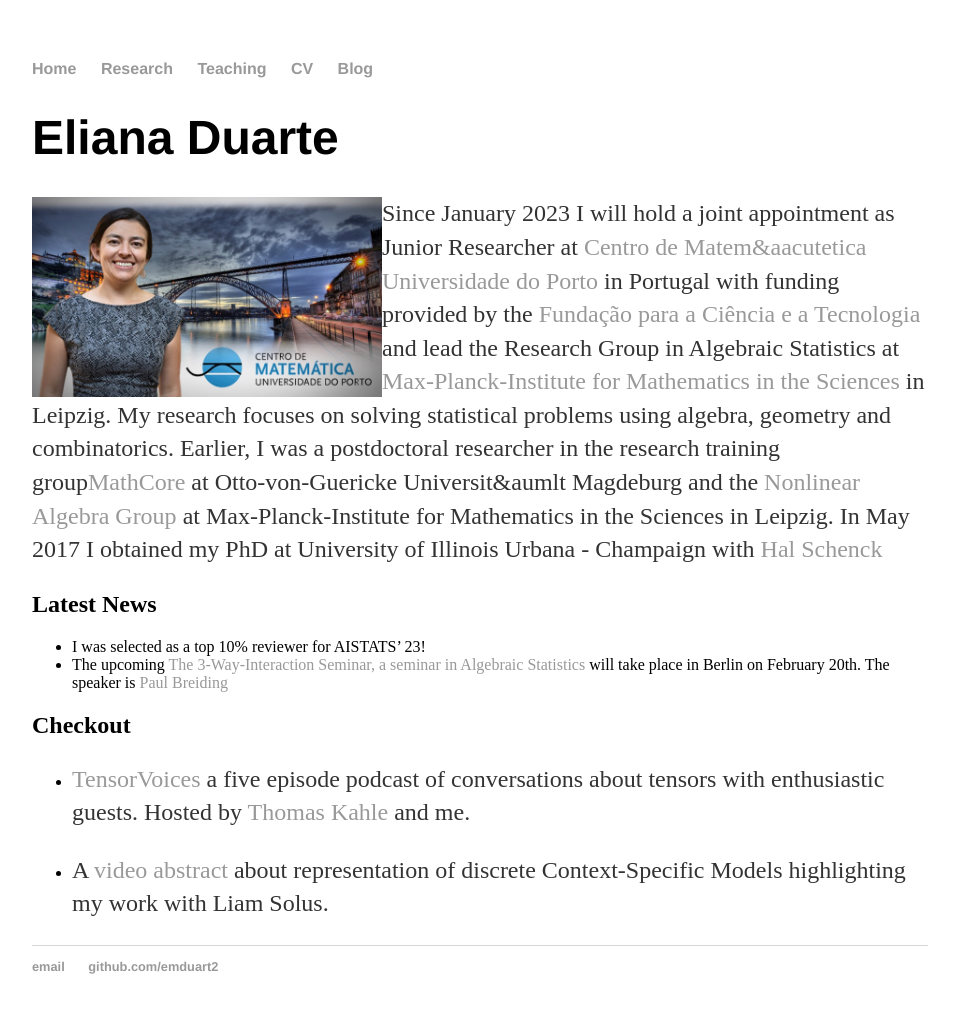
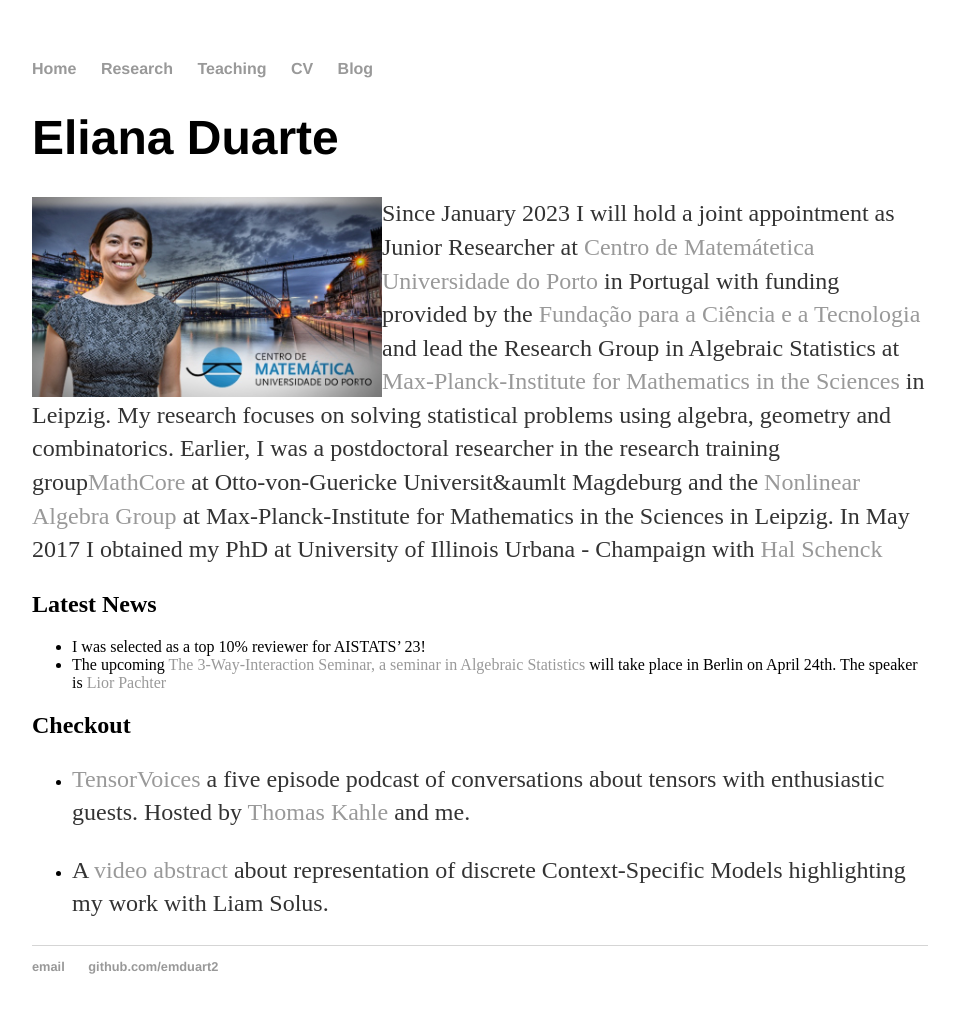
Before and after one commit to emduart2/emduart2.github.io, a Jekyll site: the page built from index.md, in a window 1280 px wide. Shown: the whole page, without its empty margins (160-1119 px from the left). Built offline with Jekyll 4.4.1, drawn with Linux system fonts in a browser that asks for light colours.

```diff
--- a/index.md
+++ b/index.md
@@ -5,7 +5,8 @@ title: Eliana Duarte
 
 # Eliana Duarte
 <img src="/assets/Eliana.jpg" alt="Eliana" align="left" style="width:350px;height:200px;">
-Since January 2023 I will hold a joint appointment as Junior Researcher at [Centro de Matem&aacutetica Universidade do Porto](https://www.cmup.pt) in Portugal with funding provided by
+
+Since January 2023 I will hold a joint appointment as Junior Researcher at [Centro de Matemátetica Universidade do Porto](https://www.cmup.pt) in Portugal with funding provided by
     the [Fundação para a Ciência e a Tecnologia](https://www.fct.pt)   and
     lead the Research Group in Algebraic Statistics at  [Max-Planck-Institute for Mathematics in the Sciences](https://www.mis.mpg.de) in
     Leipzig. My research focuses on solving statistical problems using algebra, geometry and combinatorics.
@@ -15,8 +16,8 @@ Since January 2023 I will hold a joint appointment as Junior Researcher at [Cent
 
 ## Latest News
 * I was selected as a top 10% reviewer for AISTATS' 23!
-* The upcoming  [The 3-Way-Interaction Seminar, a seminar in Algebraic Statistics](http://3-way-interaction.de) will take place in Berlin on February 20th. The speaker is
-[Paul Breiding](https://pbrdng.github.io/index.html)
+* The upcoming  [The 3-Way-Interaction Seminar, a seminar in Algebraic Statistics](http://3-way-interaction.de) will take place in Berlin on April 24th. The speaker is
+[Lior Pachter](https://pachterlab.github.io/biography.html)
 
 ## Checkout
 * [TensorVoices](https://tensorvoices.de) a five episode podcast of conversations about tensors with enthusiastic guests. Hosted by
```
Also changed, not shown: _posts/2023-03-15-ReadingGroupAstat.md (added, +38 -0 lines).
